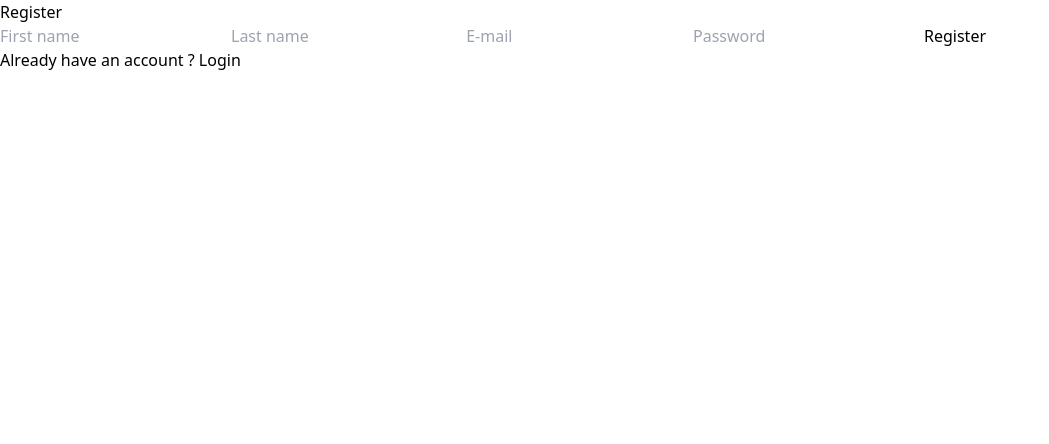
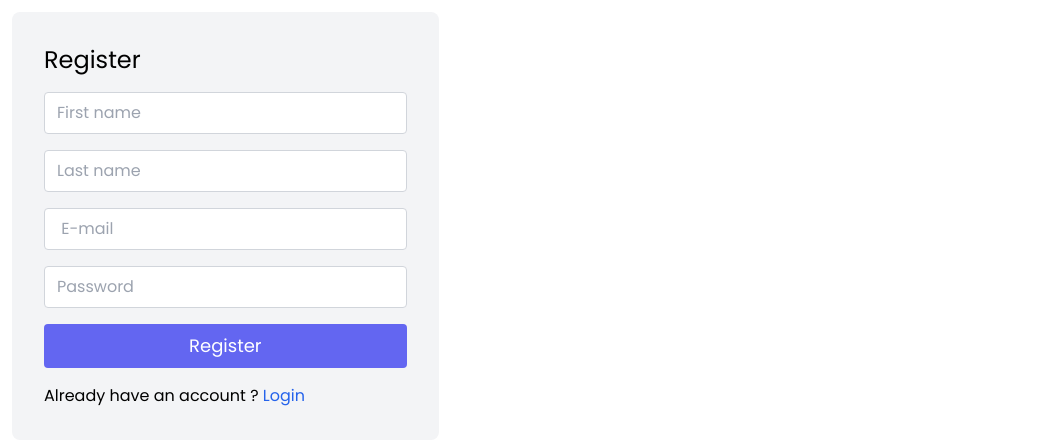
Before and after one commit to maykaltenev/swm-final-project, a React (Create React App) app in the folder client/: page /register in a window 1280 px wide. Shown: the top 444 px of the page, without its empty margins (0-1049 px from the left). Built offline with nearby package versions, Linux system fonts and the light colour scheme.

Commit message:
register page css given

```diff
--- a/client/src/components/Register/Register.jsx
+++ b/client/src/components/Register/Register.jsx
@@ -25,9 +25,11 @@
   return (
     <div>
       <form onSubmit={handleSubmit}>
-        <div>
-          <p>Register</p>
+        <div className="lg:w-2/6 md:w-1/2 bg-gray-100 rounded-lg p-8 flex flex-col m-3 w-full  m-10 font-poppins">
+          <p className="title-font text-2xl mb-4">Register</p>
+          <div class="relative mb-4">
             <input
+              className="w-full bg-white rounded border border-gray-300 focus:border-indigo-500 focus:ring-2 focus:ring-indigo-200 text-base outline-none text-gray-700 py-1 px-3 leading-8 transition-colors duration-200 ease-in-out"
               label="First Name"
               placeholder="First name"
               type="text"
@@ -35,7 +37,10 @@
               name="firstName"
               required
             />
+          </div>
+          <div class="relative mb-4">
             <input
+              className="w-full bg-white rounded border border-gray-300 focus:border-indigo-500 focus:ring-2 focus:ring-indigo-200 text-base outline-none text-gray-700 py-1 px-3 leading-8 transition-colors duration-200 ease-in-out"
               label="Last Name"
               placeholder="Last name"
               type="text"
@@ -43,7 +48,10 @@
               name="lastName"
               required
             />
+          </div>
+          <div class="relative mb-4">
             <input
+              className="w-full bg-white rounded border border-gray-300 focus:border-indigo-500 focus:ring-2 focus:ring-indigo-200 text-base outline-none text-gray-700 py-1 px-3 leading-8 transition-colors duration-200 ease-in-out"
               label="Email"
               placeholder=" E-mail"
               type="email"
@@ -51,8 +59,10 @@
               name="email"
               required
             />
-
+          </div>
+          <div class="relative mb-4">
             <input
+              className="w-full bg-white rounded border border-gray-300 focus:border-indigo-500 focus:ring-2 focus:ring-indigo-200 text-base outline-none text-gray-700 py-1 px-3 leading-8 transition-colors duration-200 ease-in-out"
               label="Password"
               placeholder="Password"
               type="password"
@@ -60,11 +70,23 @@
               name="password"
               required
             />
-          <button type="submit">Register</button>
+          </div>
+
+          <button
+            className="text-white bg-indigo-500 border-0 py-2 px-8 focus:outline-none hover:bg-indigo-600 rounded text-lg mb-4"
+            type="submit"
+          >
+            Register
+          </button>
+
           <p>
             Already have an account ?{" "}
             {
-              <Link variant="contained" to="/login">
+              <Link
+                className="text-blue-600 hover:text-primary-bg"
+                variant="contained"
+                to="/login"
+              >
                 Login
               </Link>
             }
```
Lines whose indentation alone changed are shown as unchanged.
